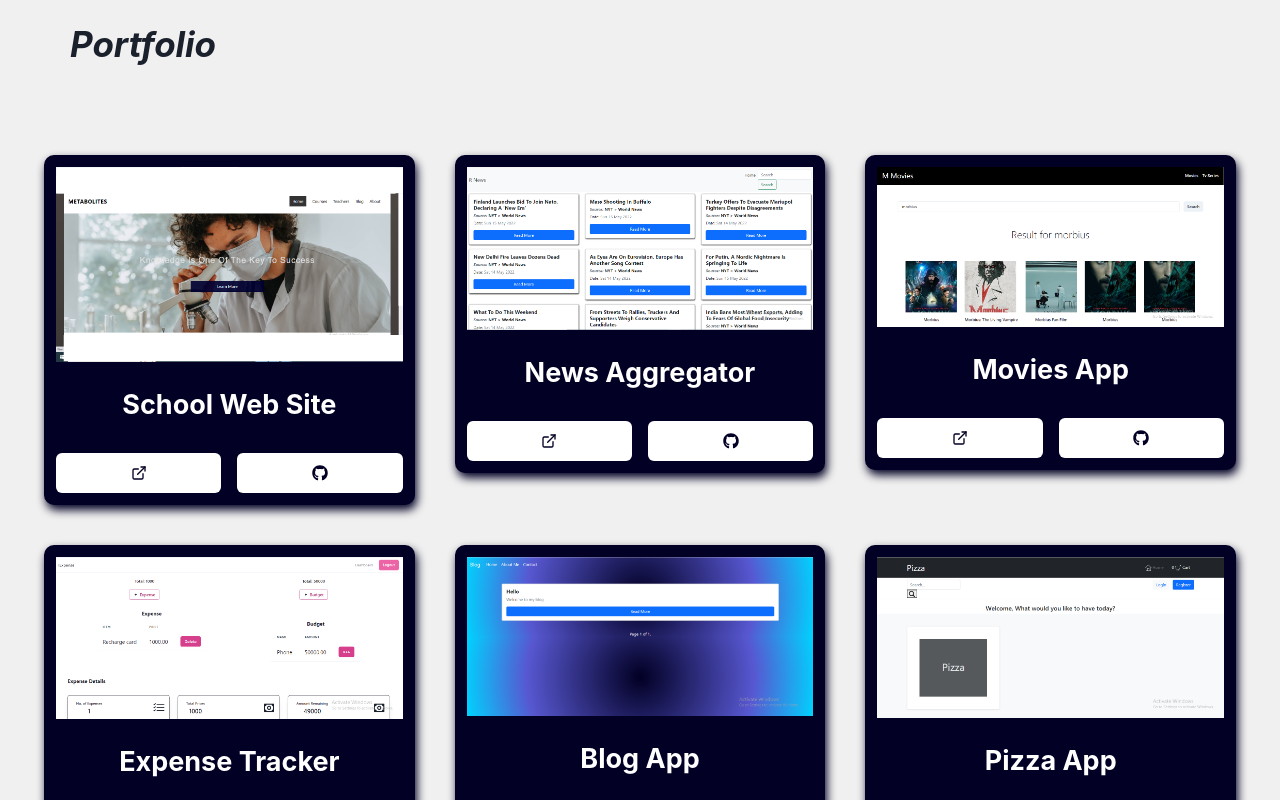
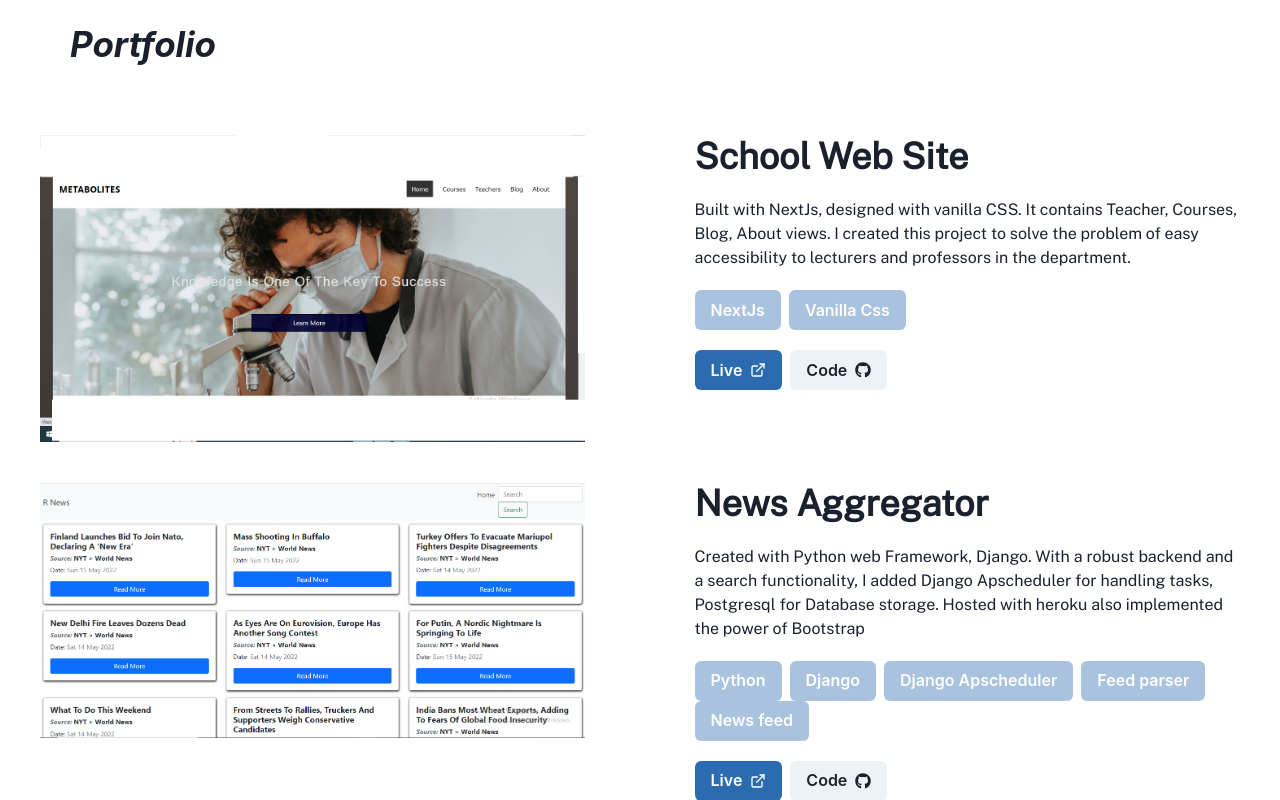
Before and after one commit to Kiddo-prog/My-portfolio, a React (Create React App) app: page /portfolio in a window 1280 px wide. Shown: the part 1320-2120 px from the top of the page. Built offline with nearby package versions, Linux system fonts and the light colour scheme.

Commit message:
Made new changes

```diff
--- a/src/components/Portfolio/index.jsx
+++ b/src/components/Portfolio/index.jsx
@@ -2,36 +2,22 @@ import React from "react";
 import data from "../../data.json";
 import {
   Box,
-  Text,
-  SimpleGrid,
   Image,
   Button,
   Heading,
-  useColorModeValue,
-  Flex
+  Spacer,
+  Flex,
+  Text,
+  Stack,
+  HStack
 } from "@chakra-ui/react";
 import { ExternalLinkIcon } from "@chakra-ui/icons";
 import { FaGithub } from 'react-icons/fa'
-import Reveal  from "react-reveal/Reveal";
-import { useRef, useState } from "react";
-import { useSpring, animated } from "@react-spring/web";
-import { useControls } from "leva";
-import "./styles.css";
 
 
 export default function PortfolioComponent() {
-  const bg = useColorModeValue("rgb(2,0,36)", "#fff");
-  const color = useColorModeValue("#fff", "rgb(2,0,36)");
-  const bgColor = useColorModeValue("#fff", "rgb(2,0,36)");
-  const boxShadow = useColorModeValue(
-    "2px 5px 10px rgb(2,0,36)",
-    "2px 9px 15px #fff"
-  );
   const items = data.projects;
-  const styleLink = {
-    margin: "auto",
-    width: "100%",
-  };
+
   return (
     <>
       <Heading
@@ -42,7 +28,36 @@ export default function PortfolioComponent() {
       >
         Portfolio
       </Heading>
-      <SimpleGrid
+      <Box marginX={10}>
+          {
+            items.map(item => (
+              <Flex key={item.id} alignItems={'flex-start'} flexDirection={{base: 'column', md: 'row', lg:'row'}} justifyContent={'space-around'}>
+                <Box flex="5" mb={10}>
+                  <Image src={item.image} alt="portfolio" objectFit="contain" />
+                </Box>
+              <Spacer />
+              <Box flex="5" mb={10}>
+                <Heading fontFamily={'"Public Sans", sans-serif'} mb={5}>{item.title}</Heading>
+                <Text fontFamily={'"Public Sans", sans-serif'}>{item.description}</Text>
+                <Box marginY={5}>
+                  {
+                    item.tools.map((tool, index) => (
+                      <Button key={index} mr={2} bgColor={'blue.600'} color={'white'} _hover={{bgColor: 'blue.800'}} disabled>{tool}</Button>
+                    ))
+                  }
+                </Box>
+                <Stack mt={5}>
+                  <HStack>
+                    <Button as="a" href={item.link} bgColor={'blue.600'} color={'white'} _hover={{bgColor: 'blue.800'}} rightIcon={<ExternalLinkIcon />}>Live</Button>
+                    <Button as="a" href={item.github} rightIcon={<FaGithub />}>Code</Button>
+                  </HStack>
+                </Stack>
+              </Box>
+              </Flex>
+            ))
+          }
+      </Box>
+      {/* <SimpleGrid
         columns={[1, null, 2, 3]}
         spacing="40px"
         padding={5}
@@ -70,13 +85,6 @@ export default function PortfolioComponent() {
               {item.title}
               {item.bash}
             </Heading>
-            {/* <Text
-              w={["100%", null, "100%"]}
-              margin="1em auto"
-              letterSpacing={1}
-            >
-              {item.description}
-            </Text> */}
             <Flex justifyContent={'space-between'} alignItems={'center'} columnGap={'1em'} mt={'2em'}>
               <Button
                 as={"a"}
@@ -104,47 +112,7 @@ export default function PortfolioComponent() {
           </Box>
         ))}
         </Reveal>
-      </SimpleGrid>
-      {/* <Card /> */}
+      </SimpleGrid> */}
     </>
   );
 }
-
-
-
-const calc = (x, y, rect) => [
-  -(y - rect.top - rect.height / 2) / 5,
-  (x - rect.left - rect.width / 2) / 5,
-  1.4
-];
-const trans = (x, y, s) =>
-  `perspective(600px) rotateX(${x}deg) rotateY(${y}deg) scale(${s})`;
-
-export function Card() {
-  const ref = useRef(null);
-  const [xys, set] = useState([0, 0, 1]);
-  const config = useControls({
-    mass: 1,
-    tension: 170,
-    friction: 26,
-    clamp: false,
-    precision: 0.01,
-    velocity: 0,
-    easing: (t) => t
-  });
-  const props = useSpring({ xys, config });
-
-  return (
-    <div className="ccard-main" ref={ref}>
-      <animated.div
-        className="ccard"
-        style={{ transform: props.xys.to(trans) }}
-        onMouseLeave={() => set([0, 0, 1])}
-        onMouseMove={(e) => {
-          const rect = ref.current.getBoundingClientRect();
-          set(calc(e.clientX, e.clientY, rect));
-        }}
-      />
-    </div>
-  );
-}
```
